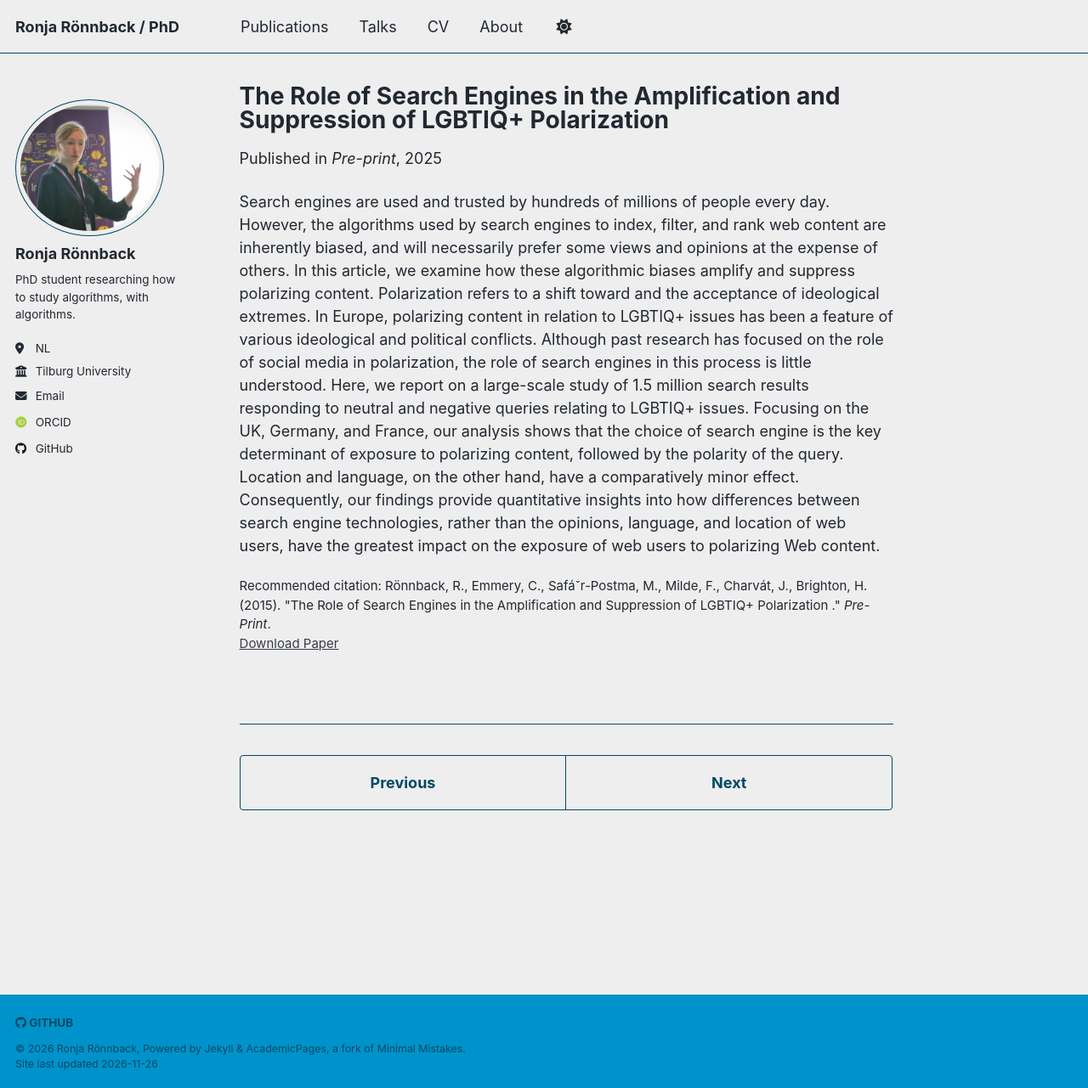
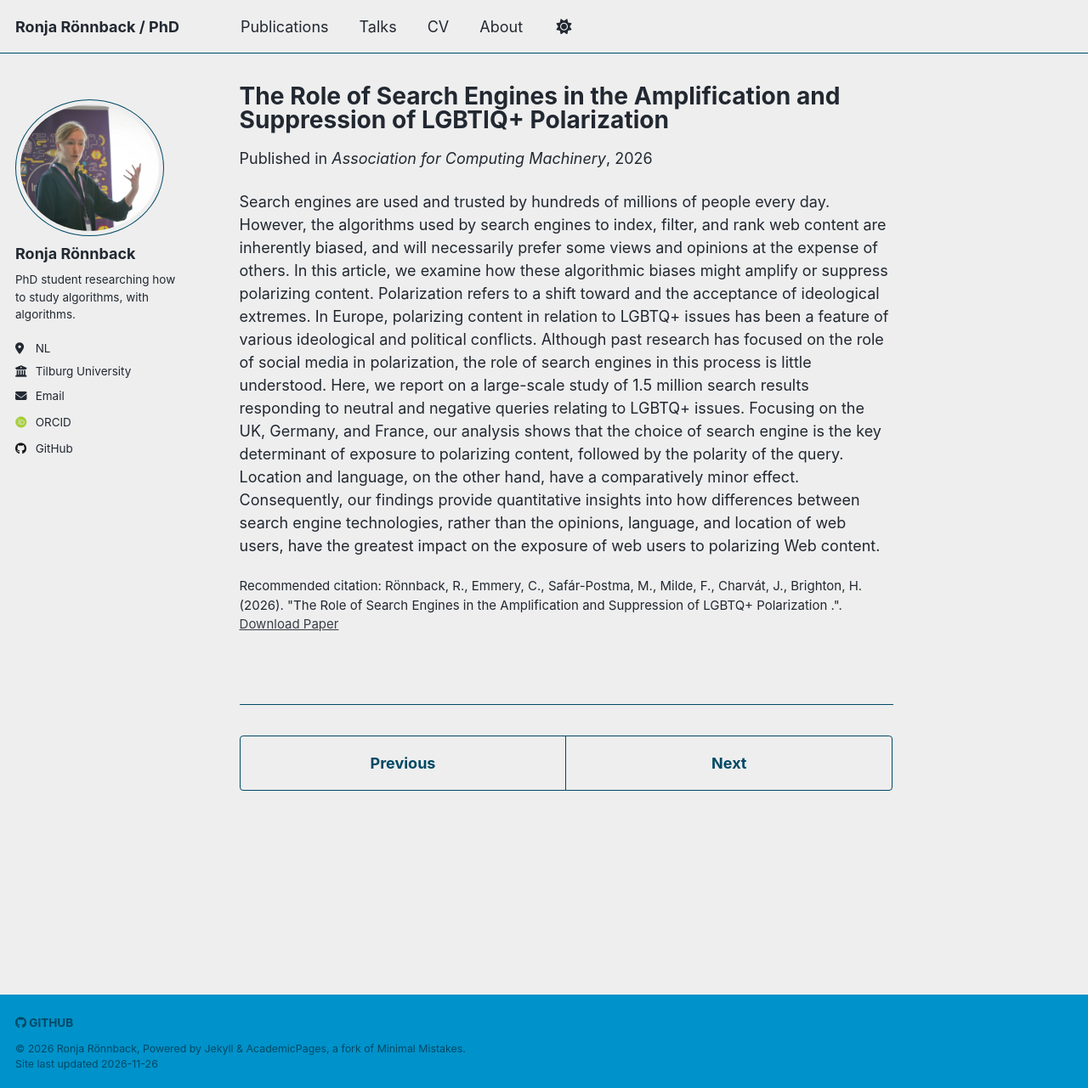
Before and after one commit to rtronnback/rtronnback.github.io, a Jekyll site: the page built from _publications/2025-31-10-the-role-of-search-engines-in-lgbtq-polarization.md, in a window 1280 px wide and 1281 px high. Shown: the whole window at 85% size. Built offline with Jekyll 4.4.1, drawn with Linux system fonts in a browser that asks for light colours; some web fonts are replaced; a script that is not in the unit is left out.

Commit message:
Update 2025-31-10-the-role-of-search-engines-in-lgbtq-polarization.md

```diff
--- a/_publications/2025-31-10-the-role-of-search-engines-in-lgbtq-polarization.md
+++ b/_publications/2025-31-10-the-role-of-search-engines-in-lgbtq-polarization.md
@@ -4,11 +4,11 @@ collection: publications
 category: manuscripts
 permalink: /publication/2025-31-10-the-role-of-search-engines-in-lgbtq-polarization
 excerpt: 'Search engines are used and trusted by hundreds of millions of people every day. However, the algorithms used by search engines to index, filter, and rank web content are inherently biased, and will necessarily prefer some views and opinions at the expense of others. In this article, we examine how these algorithmic biases amplify and suppress polarizing content.'
-date: 2025-10-31
-venue: 'Pre-print'
-paperurl: 'https://repository.tilburguniversity.edu/server/api/core/bitstreams/e0f1bebf-0a46-47d0-bcd2-441731b7bb94/content'
-citation: 'Rönnback, R., Emmery, C., Safáˇr-Postma, M., Milde, F., Charvát, J., Brighton, H. (2015). &quot;The Role of Search Engines in the Amplification and
-Suppression of LGBTIQ+ Polarization .&quot; <i>Pre-Print</i>.'
+date: 2026-11-06
+venue: 'Association for Computing Machinery'
+paperurl: 'https://dl.acm.org/doi/10.1145/3862321'
+citation: 'Rönnback, R., Emmery, C., Safár-Postma, M., Milde, F., Charvát, J., Brighton, H. (2026). &quot;The Role of Search Engines in the Amplification and
+Suppression of LGBTQ+ Polarization .&quot.'
 ---
 
-Search engines are used and trusted by hundreds of millions of people every day. However, the algorithms used by search engines to index, filter, and rank web content are inherently biased, and will necessarily prefer some views and opinions at the expense of others. In this article, we examine how these algorithmic biases amplify and suppress polarizing content. Polarization refers to a shift toward and the acceptance of ideological extremes. In Europe, polarizing content in relation to LGBTIQ+ issues has been a feature of various ideological and political conflicts. Although past research has focused on the role of social media in polarization, the role of search engines in this process is little understood. Here, we report on a large-scale study of 1.5 million search results responding to neutral and negative queries relating to LGBTIQ+ issues. Focusing on the UK, Germany, and France, our analysis shows that the choice of search engine is the key determinant of exposure to polarizing content, followed by the polarity of the query. Location and language, on the other hand, have a comparatively minor effect. Consequently, our findings provide quantitative insights into how differences between search engine technologies, rather than the opinions, language, and location of web users, have the greatest impact on the exposure of web users to polarizing Web content.
+Search engines are used and trusted by hundreds of millions of people every day. However, the algorithms used by search engines to index, filter, and rank web content are inherently biased, and will necessarily prefer some views and opinions at the expense of others. In this article, we examine how these algorithmic biases might amplify or suppress polarizing content. Polarization refers to a shift toward and the acceptance of ideological extremes. In Europe, polarizing content in relation to LGBTQ+ issues has been a feature of various ideological and political conflicts. Although past research has focused on the role of social media in polarization, the role of search engines in this process is little understood. Here, we report on a large-scale study of 1.5 million search results responding to neutral and negative queries relating to LGBTQ+ issues. Focusing on the UK, Germany, and France, our analysis shows that the choice of search engine is the key determinant of exposure to polarizing content, followed by the polarity of the query. Location and language, on the other hand, have a comparatively minor effect. Consequently, our findings provide quantitative insights into how differences between search engine technologies, rather than the opinions, language, and location of web users, have the greatest impact on the exposure of web users to polarizing Web content.
```
